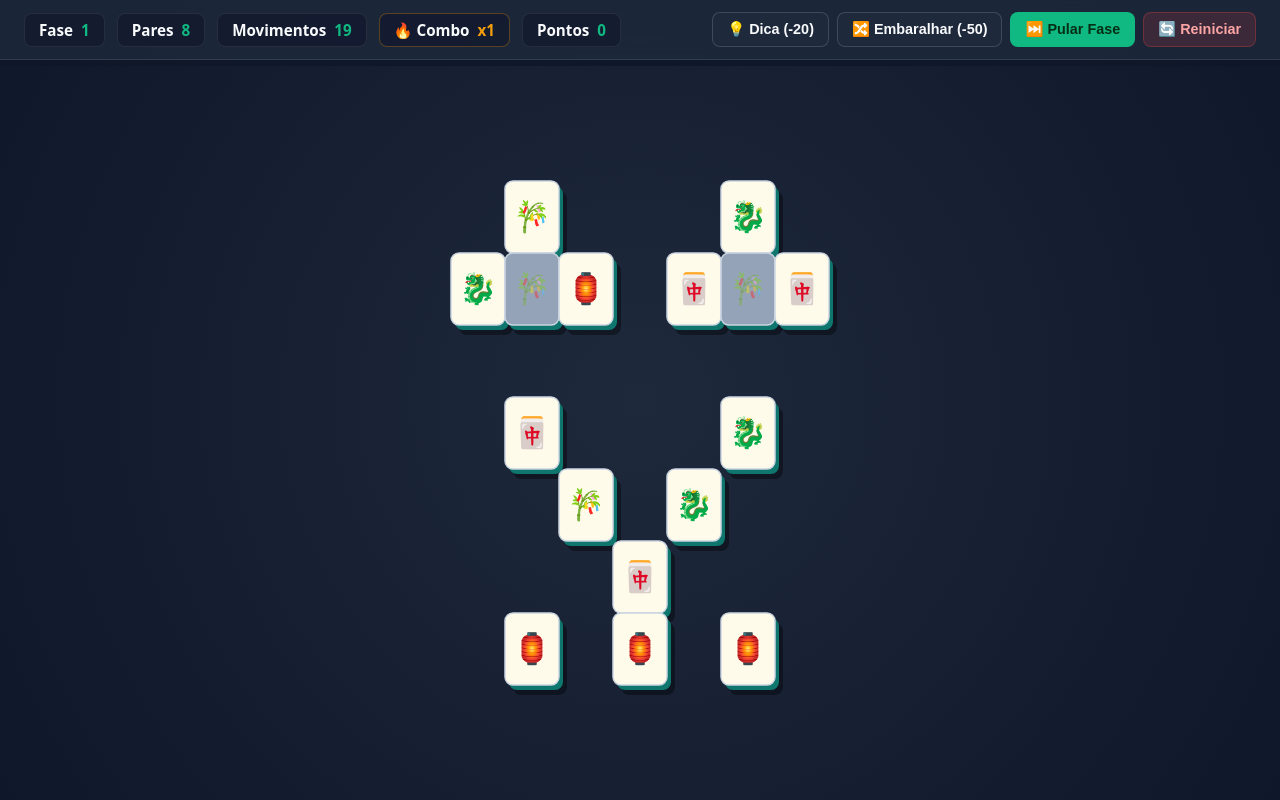
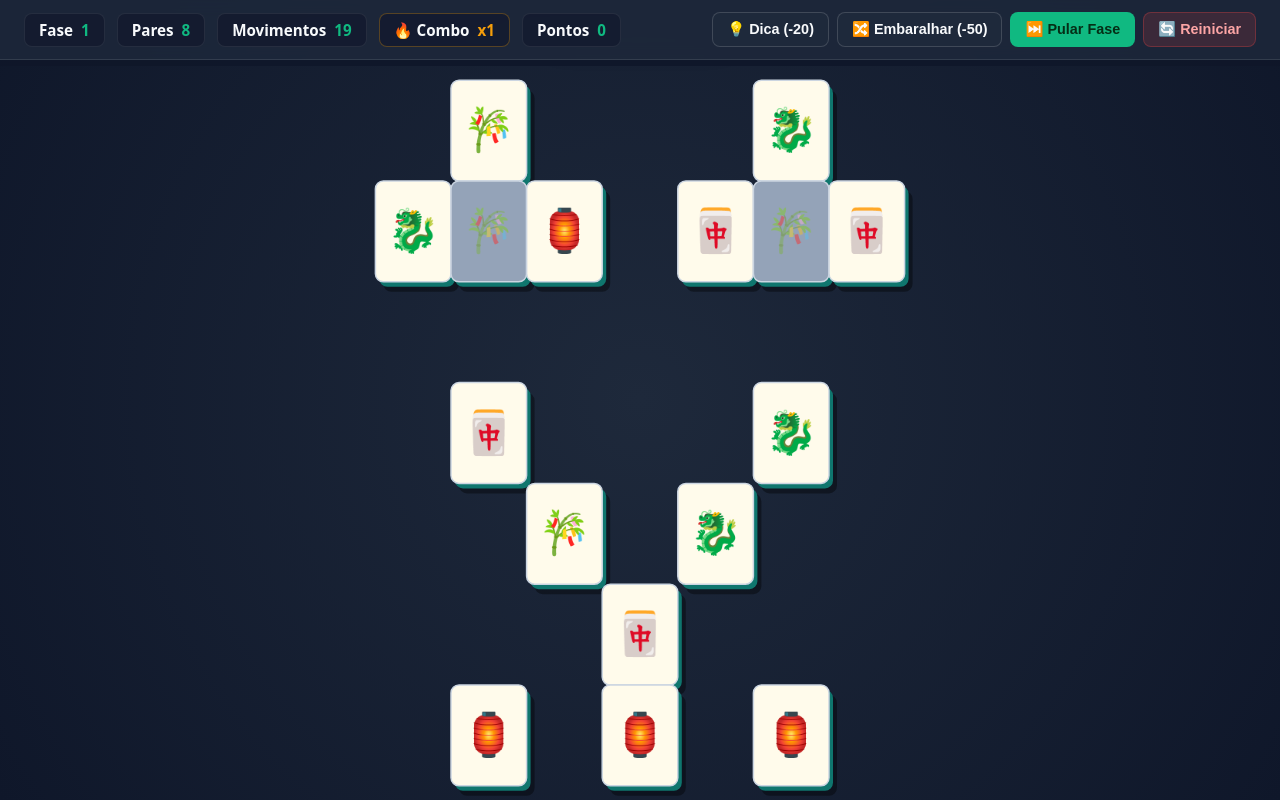
Before and after one commit to antoniotonhaoneto-crypto/infinite-mahjong, a plain HTML site: page index.html in a window 1280 px wide. Drawn offline with Linux system fonts and the light colour scheme.

Commit message:
feat: automatically fit Mahjong board on all screen sizes

```diff
--- a/index.html
+++ b/index.html
@@ -23,6 +23,7 @@
       display: flex;
       flex-direction: column;
       height: 100vh;
+      height: 100dvh;
       overflow: hidden;
     }
     header {
@@ -36,6 +37,8 @@
       gap: 12px;
       border-bottom: 1px solid rgba(255,255,255,0.1);
       z-index: 10;
+      max-height: 42dvh;
+      overflow-y: auto;
     }
     .stats {
       display: flex;
@@ -116,6 +119,7 @@
 
     #game-container {
       flex: 1;
+      min-height: 0;
       position: relative;
       display: flex;
       justify-content: center;
@@ -141,6 +145,13 @@
       transition: transform 0.35s cubic-bezier(0.34, 1.56, 0.64, 1);
       pointer-events: none;
       z-index: 20;
+    }
+    @media (max-width: 640px) {
+      header { padding: 8px; gap: 8px; }
+      .stats { gap: 5px; font-size: 0.76rem; }
+      .stat-box { padding: 5px 7px; }
+      .controls { gap: 5px; }
+      button { padding: 7px 8px; font-size: 0.75rem; }
     }
     #toast.show { transform: translateX(-50%) translateY(0); }
     #toast.warn { background: #f59e0b; color: #451a03; }
@@ -308,8 +319,14 @@ class InfiniteMahjong {
     this.tileW = 54;
     this.tileH = 72;
     this.depthOffset = 7;
+    this.boardOffsetX = 0;
+    this.boardOffsetY = 0;
 
     window.addEventListener('resize', () => this.resize());
+    if (window.ResizeObserver) {
+      this.resizeObserver = new ResizeObserver(() => this.resize());
+      this.resizeObserver.observe(document.getElementById('game-container'));
+    }
     this.canvas.addEventListener('pointerdown', (e) => this.handleClick(e));
 
     this.resize();
@@ -325,8 +342,40 @@ class InfiniteMahjong {
 
   resize() {
     const container = document.getElementById('game-container');
-    this.canvas.width = container.clientWidth;
-    this.canvas.height = container.clientHeight;
+    const width = Math.max(1, container.clientWidth);
+    const height = Math.max(1, container.clientHeight);
+    if (this.canvas.width !== width) this.canvas.width = width;
+    if (this.canvas.height !== height) this.canvas.height = height;
+    this.fitBoard();
+  }
+
+  // Redimensiona e centraliza o tabuleiro para caber no Canvas.
+  fitBoard() {
+    const active = this.tiles.filter(t => !t.removed);
+    if (!active.length) return;
+    const extents = (w, h, depth) => {
+      let minX = Infinity, minY = Infinity, maxX = -Infinity, maxY = -Infinity;
+      for (const t of active) {
+        const x = t.x * w / 2 - w / 2 - t.z * depth;
+        const y = t.y * h / 2 - h / 2 - t.z * depth;
+        minX = Math.min(minX, x);
+        minY = Math.min(minY, y);
+        maxX = Math.max(maxX, x + w);
+        maxY = Math.max(maxY, y + h);
+      }
+      return {minX, minY, maxX, maxY};
+    };
+    const base = extents(54, 72, 7);
+    const scale = Math.max(0.01, Math.min(1.4,
+      Math.max(1, this.canvas.width - 24) / (base.maxX - base.minX),
+      Math.max(1, this.canvas.height - 24) / (base.maxY - base.minY)
+    ));
+    this.tileW = 54 * scale;
+    this.tileH = 72 * scale;
+    this.depthOffset = 7 * scale;
+    const bounds = extents(this.tileW, this.tileH, this.depthOffset);
+    this.boardOffsetX = -(bounds.minX + bounds.maxX) / 2;
+    this.boardOffsetY = -(bounds.minY + bounds.maxY) / 2;
   }
 
   triggerCombo() {
@@ -409,6 +458,7 @@ class InfiniteMahjong {
       }));
 
       this.sortTilesForRender();
+      this.fitBoard();
       this.updateUI(false);
       return true;
     } catch (err) {
@@ -506,6 +556,7 @@ class InfiniteMahjong {
 
     this.tiles = tempTiles.map(t => ({ ...t, removed: false }));
     this.sortTilesForRender();
+    this.fitBoard();
     this.updateUI(true);
   }
 
@@ -707,7 +758,7 @@ class InfiniteMahjong {
     const cy = this.canvas.height / 2;
     const sx = cx + (tile.x * (this.tileW / 2)) - (this.tileW / 2) - (tile.z * this.depthOffset);
     const sy = cy + (tile.y * (this.tileH / 2)) - (this.tileH / 2) - (tile.z * this.depthOffset);
-    return { x: sx, y: sy, w: this.tileW, h: this.tileH };
+    return { x: sx + this.boardOffsetX, y: sy + this.boardOffsetY, w: this.tileW, h: this.tileH };
   }
 
   handleClick(e) {
@@ -852,7 +903,7 @@ class InfiniteMahjong {
       this.ctx.strokeStyle = isSelected ? '#eab308' : (isHinted ? '#10b981' : '#cbd5e1');
       this.ctx.stroke();
 
-      this.ctx.font = '30px "Apple Color Emoji", "Segoe UI Emoji", sans-serif';
+      this.ctx.font = `${Math.max(5, 30 * this.tileW / 54)}px "Apple Color Emoji", "Segoe UI Emoji", sans-serif`;
       this.ctx.textAlign = 'center';
       this.ctx.textBaseline = 'middle';
       this.ctx.globalAlpha = isFree ? 1.0 : 0.45;
@@ -861,7 +912,7 @@ class InfiniteMahjong {
 
       if (tile.z > 0) {
         this.ctx.fillStyle = isFree ? '#64748b' : '#475569';
-        this.ctx.font = 'bold 10px sans-serif';
+        this.ctx.font = `bold ${Math.max(5, 10 * this.tileW / 54)}px sans-serif`;
         this.ctx.fillText(`L${tile.z + 1}`, x + r.w - 12, y + 12);
       }
     }
```
